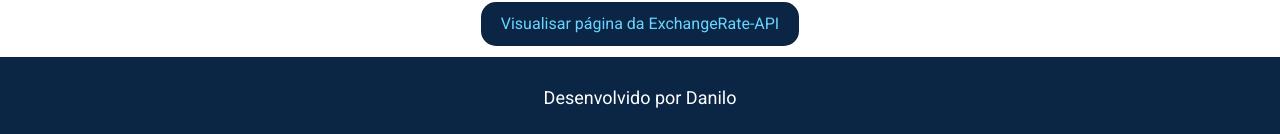
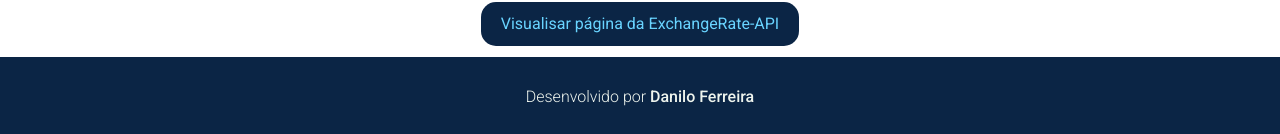
Before and after one commit to danilosheen/conversor-moedas, an Angular app: page / in a window 1280 px wide. Shown: the part 663-797 px from the top of the page. Built offline with nearby package versions, Linux system fonts and the light colour scheme; a web font is replaced by a local one.

Commit message:
atualização do rodapé

```diff
--- a/src/app/components/rodape/rodape.component.css
+++ b/src/app/components/rodape/rodape.component.css
@@ -11,6 +11,13 @@
 }
 
 .content-rodape {
-  color: white;
-  font-size: 18px;
+  color: var(--cor-texto-secundario);
+  font-size: 16px;
+  font-weight: 300;
 }
+
+.content-rodape a {
+  color: var(--cor-texto-secundario);
+  font-weight: 500;
+  text-decoration: none;
+}
--- a/src/app/components/rodape/rodape.component.html
+++ b/src/app/components/rodape/rodape.component.html
@@ -1,5 +1,12 @@
 <div class="rodape">
   <div class="content-rodape">
-    <p>Desenvolvido por Danilo</p>
+    <p>
+      Desenvolvido por
+      <a
+        href="https://www.linkedin.com/in/danilo-ferreira-silva/"
+        target="_blank"
+        >Danilo Ferreira</a
+      >
+    </p>
   </div>
 </div>
```
